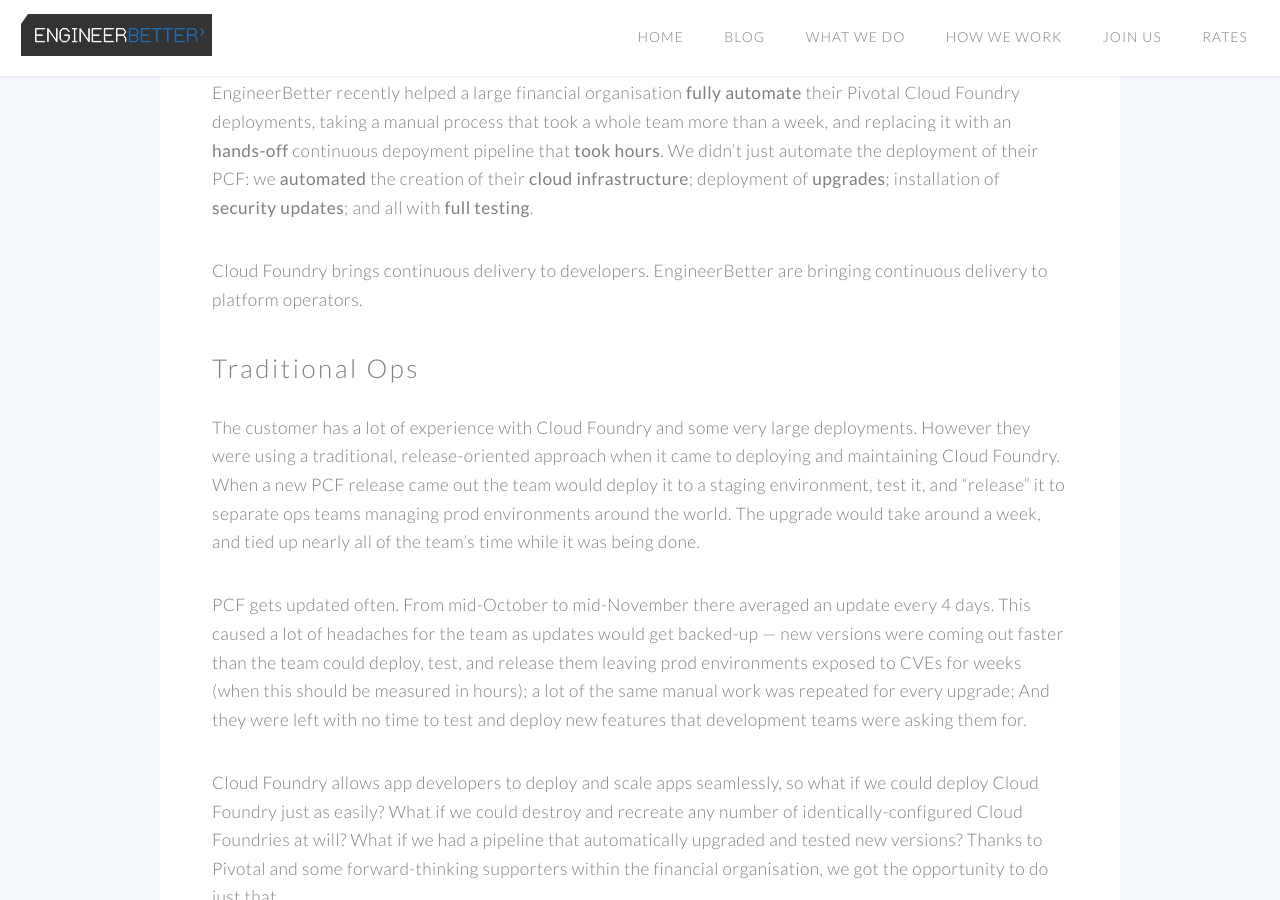
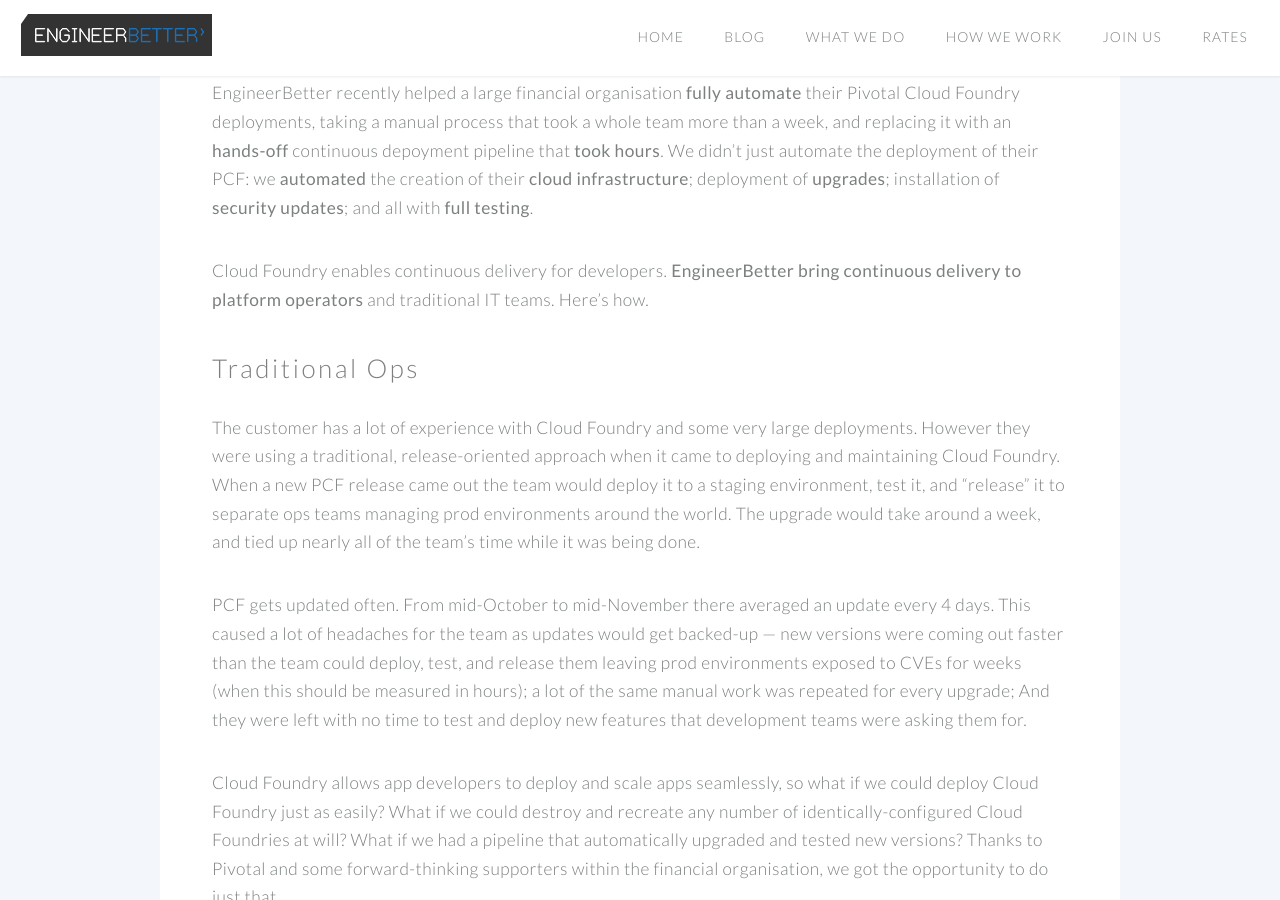
Before and after one commit to DanielJonesEB/engineerbetter.com, a Jekyll site: the page built from _posts/2016-12-14-continuously-deploying-pivotal-cloudfoundry.markdown, in a window 1280 px wide and 900 px high, scrolled down 937 px. Built offline with Jekyll 4.4.1, drawn with Linux system fonts in a browser that asks for light colours; comment, search, counter and statistics services are not loaded.

Commit message:
tweak awful marketing

```diff
--- a/_posts/2016-12-14-continuously-deploying-pivotal-cloudfoundry.markdown
+++ b/_posts/2016-12-14-continuously-deploying-pivotal-cloudfoundry.markdown
@@ -9,7 +9,7 @@
 
 EngineerBetter recently helped a large financial organisation **fully automate** their Pivotal Cloud Foundry deployments, taking a manual process that took a whole team more than a week, and replacing it with an **hands-off** continuous depoyment pipeline that **took hours**. We didn't just automate the deployment of their PCF: we **automated** the creation of their **cloud infrastructure**; deployment of **upgrades**; installation of **security updates**; and all with **full testing**.
 
-Cloud Foundry brings continuous delivery to developers. EngineerBetter are bringing continuous delivery to platform operators.
+Cloud Foundry enables continuous delivery for developers. **EngineerBetter bring continuous delivery to platform operators** and traditional IT teams. Here's how.
 
 <!--more-->
 
```
